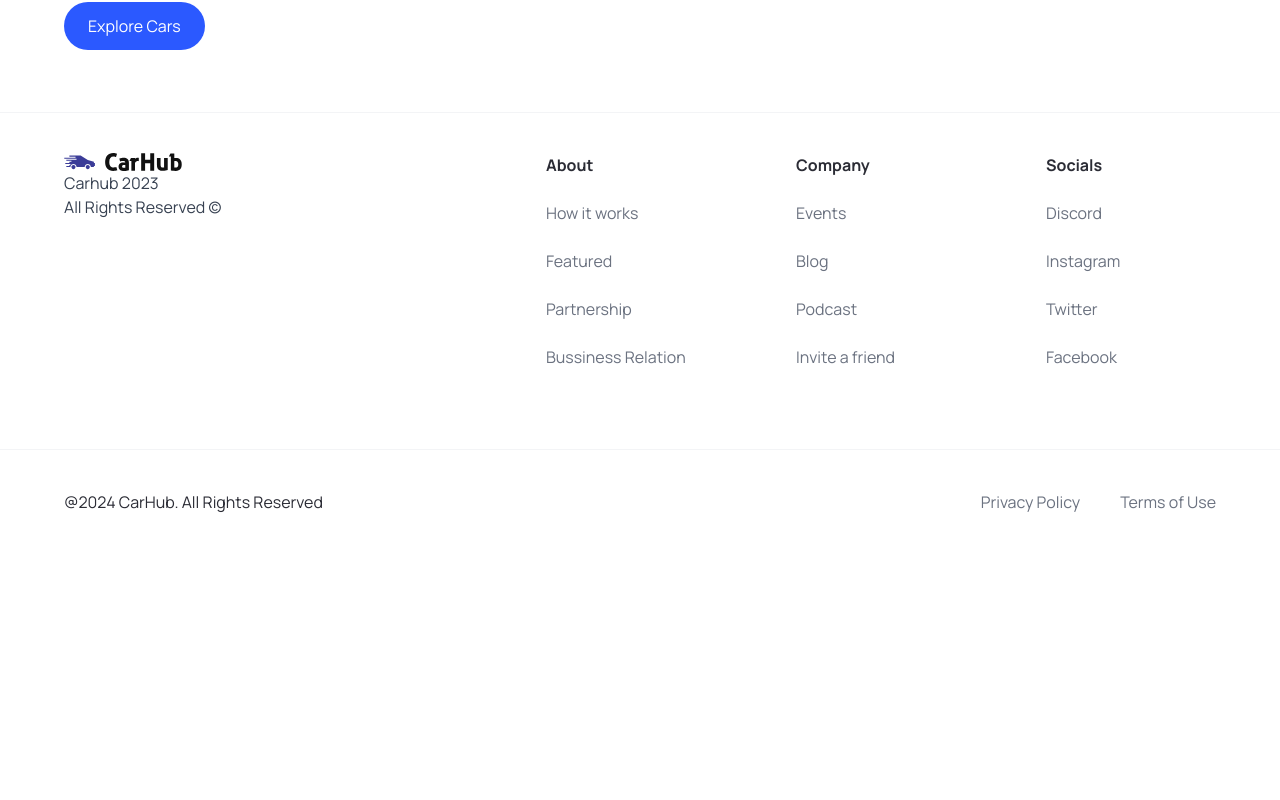
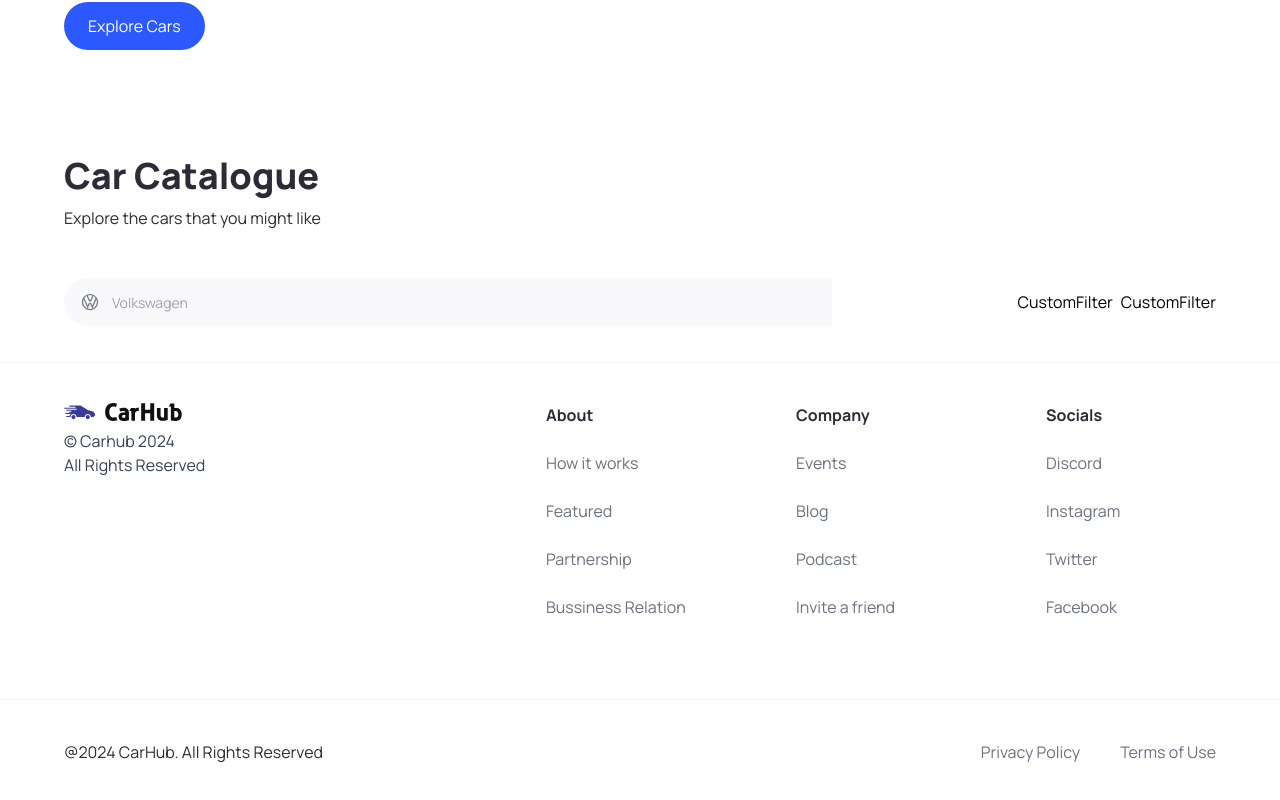
Before and after one commit to Jorris-N/car-review, a Next.js app: page / in a window 1280 px wide. Shown: the part 708-1508 px from the top of the page. Before the commit the page ends 1262 px from the top, so only its background shows below. Built offline with nearby package versions, Linux system fonts and the light colour scheme.

Commit message:
Designing search bar using headless UI

```diff
--- a/app/page.tsx
+++ b/app/page.tsx
@@ -1,11 +1,26 @@
 
-import { Hero } from "@/components";
+import { CustomFilter, Hero, SearchBar } from "@/components";
 import Image from "next/image";
 
 export default function Home() {
   return (
     <main className="overflow-hidden">
       <Hero/>
+
+      <div className="mt-12 padding-x padding-y max-width" id="discover">
+          <div className="home__text-container">
+            <h1 className="text-4xl font-extrabold">Car Catalogue</h1>
+            <p>Explore the cars that you might like</p>
+          </div>
+          <div className="home__filters">
+            <SearchBar/>
+
+            <div className="home__filter-container">
+              <CustomFilter title="fuel"/>
+              <CustomFilter title="year"/>
+            </div>
+          </div>
+      </div>
     </main>
   );
 }
--- /dev/null
+++ b/components/CustomFilter.tsx
@@ -0,0 +1,9 @@
+import React from 'react'
+
+const CustomFilter = () => {
+  return (
+    <div>CustomFilter</div>
+  )
+}
+
+export default CustomFilter
--- a/components/Footer.tsx
+++ b/components/Footer.tsx
@@ -6,9 +6,9 @@ const Footer = () => {
   return (
     <footer className="flex flex-col text-black-100 mt-5 border-t border-gray-100">
         <div className="flex max-md:flex-col flex-wrap justify-between gap-5 sm:px-16 px-6 py-10">
-            <div className="flex flex-col justify-start items-start hap-6">
+            <div className="flex flex-col justify-start items-start hap-6 space-y-2">
                 <Image src={"/logo.svg"} alt="logo" width={118} height={18} className="object-contain"/>
-                <p className="text-base text-gray-700">Carhub 2023<br/> All Rights Reserved &copy;</p>
+                <p className="text-base text-gray-700 space-y-2">&copy; Carhub {new Date().getFullYear()}<br/> All Rights Reserved</p>
             </div>
             <div className="footer__links">
                 {footerLinks.map ((link) => (
@@ -22,7 +22,7 @@ const Footer = () => {
             </div>
             </div>
             <div className="flex justify-between items-center flex-wrap mt-10 border-t border-gray-100 sm:px-16 px-6 py-10">
-                <p>@2024 CarHub. All Rights Reserved</p>
+                <p>@{new Date().getFullYear()} CarHub. All Rights Reserved</p>
                 <div className="footer__copyrights-link">
                     <Link href={'/'} className="text-gray-500">Privacy Policy</Link>
                     <Link href={'/'} className="text-gray-500">Terms of Use</Link>
--- /dev/null
+++ b/components/SearchBar.tsx
@@ -0,0 +1,22 @@
+"use client";
+
+import { useState } from "react";
+
+import { SearchManufacturer } from "./";
+
+const SearchBar = () => {
+    const [manufacturer, setManufacturer] = useState('');
+    const handleSearch = () => {}
+  return (
+    <form className='searchbar' onSubmit={handleSearch}>
+        <div className="searchbar__item">
+            <SearchManufacturer
+                manufacturer={manufacturer}
+                setManufacturer={setManufacturer}
+            />
+        </div>
+    </form>
+  )
+}
+
+export default SearchBar
--- /dev/null
+++ b/components/SearchManufacturer.tsx
@@ -0,0 +1,63 @@
+"use client";
+
+import { useState, Fragment } from 'react';
+import { Combobox, ComboboxButton, ComboboxInput, ComboboxOption, ComboboxOptions, Transition } from '@headlessui/react';
+import Image from 'next/image';
+import { manufacturers } from '@/constants';
+import { SearchManufacturerProps } from '@/types';
+
+const SearchManufacturer = ({ manufacturer, setManufacturer }: SearchManufacturerProps) => {
+    const [query, setQuery] = useState('');
+
+    const filteredManufacturers = query === ""
+        ? manufacturers
+        : manufacturers.filter((item) =>
+            item.toLowerCase().replace(/\s+/g, "").includes(query.toLowerCase().replace(/\s+/g, ""))
+        );
+
+    return (
+        <div className='search-manufacturer'>
+            <Combobox value={manufacturer} onChange={setManufacturer}>
+                <div className='relative w-full'>
+                    <ComboboxButton className='absolute top-[14px]'>
+                        <Image src='/car-logo.svg' width={20} height={20} className='ml-4' alt='car-logo' />
+                    </ComboboxButton>
+                    <ComboboxInput
+                        className='search-manufacturer__input'
+                        placeholder='Volkswagen'
+                        displayValue={(manufacturer: string) => manufacturer}
+                        onChange={(e) => setQuery(e.target.value)}
+                    />
+                    <Transition as={Fragment} leave='transition ease-in duration-100' leaveFrom='opacity-100' leaveTo='opacity-0' afterLeave={() => setQuery('')}>
+                        <ComboboxOptions>
+                            {filteredManufacturers.map((item) => (
+                                    <ComboboxOption
+                                        key={item}
+                                        className={({ active }) =>
+                                            `relative search-manufacturer__option ${active ? 'bg-primary-blue text-white' : 'text-gray-900'}`
+                                        }
+                                        value={item}
+                                    >
+                                        {/* {item} */}
+                                        {({ selected, active }) => (
+                                          <>
+                                            <span className={`block truncate ${selected ? 'font-medium' : 'font-normal'}`}>
+                                                {item}
+                                            </span>
+                                            {selected ? (
+                                                <span className={`absolute inset-y-0 left-0 flex items-center pl-3 ${active ? 'text-white' : 'text-teal-600'}`}></span>
+                                            ) : null}
+                                          </>
+                                        )}
+                                    </ComboboxOption>
+                                ))
+                            }
+                        </ComboboxOptions>
+                    </Transition>
+                </div>
+            </Combobox>
+        </div>
+    );
+}
+
+export default SearchManufacturer;
--- a/types/index.ts
+++ b/types/index.ts
@@ -7,3 +7,8 @@ export interface CustomButtonProps {
     btnType?: "button" | "submit";
 
 }
+
+export interface SearchManufacturerProps {
+    manufacturer: string;
+    setManufacturer: (manufacturer: string) => void;
+}
```
Also changed, not shown: components/index.ts (+7 -1 lines), package.json (+5 -4 lines), 1 other file (tests, documents, lock files or other folders).
